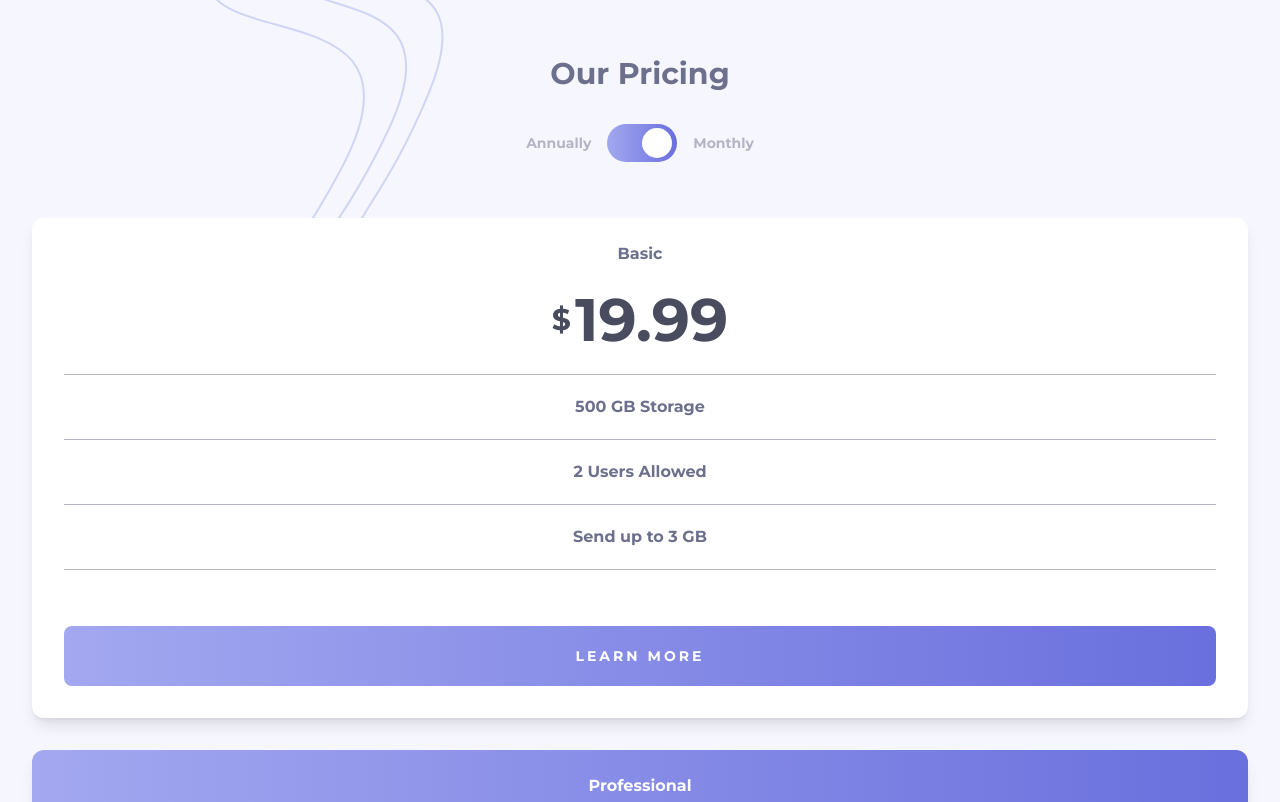
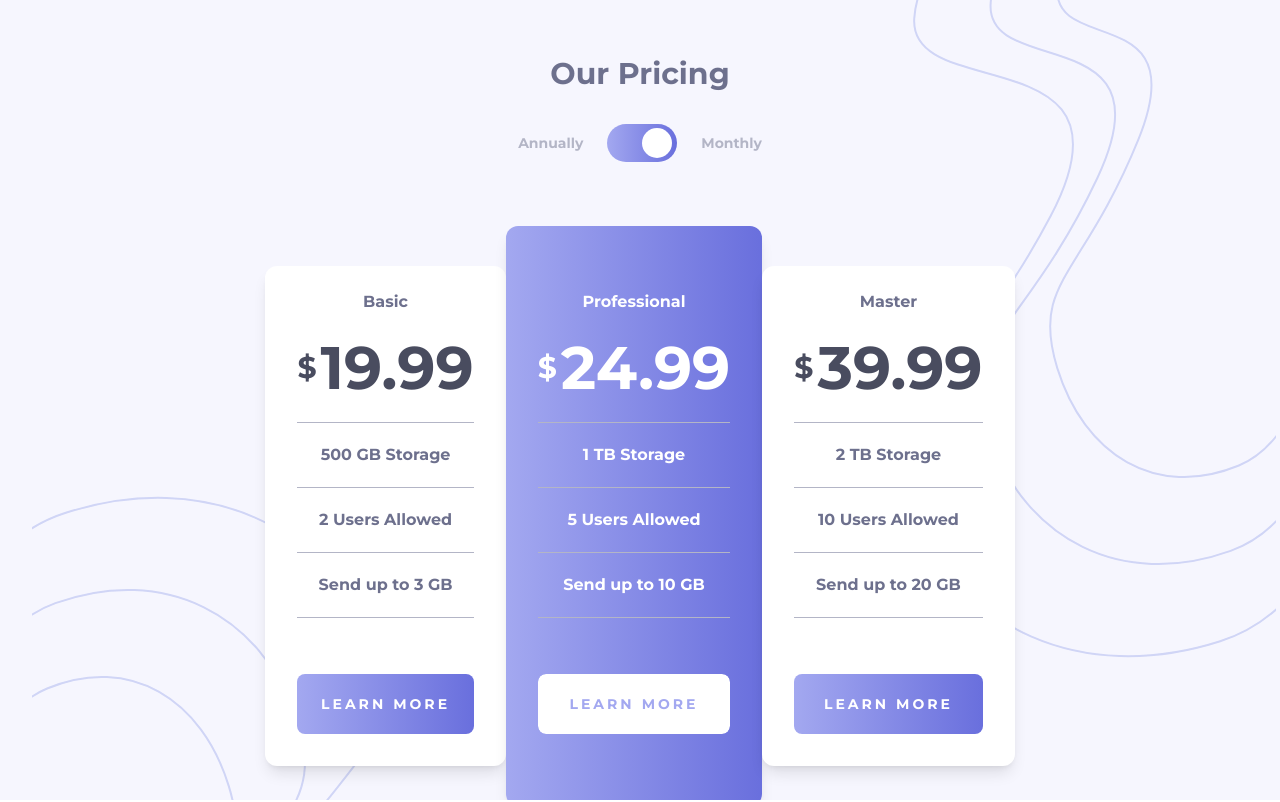
Before and after one commit to Dvin12/FrontEndMentorChallenges, a React (Vite) app: page / in a window 1280 px wide. Shown: the top 802 px of the page. Built offline with nearby package versions, Linux system fonts and the light colour scheme.

Commit message:
finished working on the desktop design, added some tweaks

```diff
--- a/src/components/Background.jsx
+++ b/src/components/Background.jsx
@@ -1,12 +1,16 @@
 export default function Background() {
   return (
-    <div className=" w-full flex ">
+    <div className="flex w-full ">
       <img
         src="../assets/images/bg-top.svg"
         alt=""
-        className="absolute -top-12 left-48"
+        className="absolute -top-12 left-48 xl:top-0 xl:left-auto xl:right-1"
       />
-      <img src="../assets/images/bg-bottom.svg" alt="" className="hidden" />
+      <img
+        src="../assets/images/bg-bottom.svg"
+        alt=""
+        className="hidden xl:absolute xl:block xl:bottom-0"
+      />
     </div>
   );
 }
--- a/src/components/Card.jsx
+++ b/src/components/Card.jsx
@@ -3,7 +3,7 @@ export default function Card({ type, price, storage, users, send }) {
     <article
       className={`${
         type === "Professional"
-          ? "bg-gradient-to-r from-gradient1 to-gradient2 text-[#fff]"
+          ? "bg-gradient-to-r from-gradient1 to-gradient2 text-[#fff] xl:h-[580px]"
           : "bg-[#fff] text-grayishBlue"
       } z-30 flex flex-col items-center justify-center px-8 gap-6  shadow-lg rounded-xl w-full`}
     >
@@ -16,14 +16,14 @@ export default function Card({ type, price, storage, users, send }) {
         <span className="text-3xl">$</span>
         <span className="text-6xl">{price}</span>
       </div>
-      <ul className="flex flex-col w-full items-center justify-center">
-        <li className="border-t  w-full text-center py-5 border-lGrayishBlue">
+      <ul className="flex flex-col items-center justify-center w-full">
+        <li className="w-full py-5 text-center border-t border-lGrayishBlue">
           {storage} Storage
         </li>
-        <li className=" w-full text-center border-t py-5 border-lGrayishBlue ">
+        <li className="w-full py-5 text-center border-t border-lGrayishBlue">
           {users} Users Allowed
         </li>
-        <li className="border-t w-full text-center border-b py-5 border-lGrayishBlue">
+        <li className="w-full py-5 text-center border-t border-b border-lGrayishBlue">
           Send up to {send} GB
         </li>
       </ul>
--- a/src/components/Cards.jsx
+++ b/src/components/Cards.jsx
@@ -2,7 +2,7 @@ import Card from "./Card";
 
 export default function Cards({ annually }) {
   return (
-    <section className="z-30 flex flex-col w-full items-center  justify-center gap-8">
+    <section className="z-30 flex flex-col items-center justify-center w-full gap-8 xl:flex-row xl:gap-0 xl:px-64 xl:justify-center xl:py-2">
       <Card
         type="Basic"
         price={annually ? "199.99" : "19.99"}
--- a/src/components/Header.jsx
+++ b/src/components/Header.jsx
@@ -1,18 +1,20 @@
 export default function Header({ handleClick, annually }) {
   return (
-    <header className="flex flex-col items-center z-30 my-14 gap-8">
-      <h1 className="text-center text-3xl text-grayishBlue ">Our Pricing</h1>
-      <section className="flex items-center justify-center gap-4 text-lGrayishBlue text-sm">
+    <header className="z-30 flex flex-col items-center gap-8 my-14">
+      <h1 className="text-3xl text-center text-grayishBlue ">Our Pricing</h1>
+      <section className="flex items-center justify-center gap-4 text-sm xl:gap-6 text-lGrayishBlue">
         <span>Annually</span>
         <button
-          className="relative flex items-center justify-center bg-gradient-to-r from-gradient1 to-gradient2 py-2 px-1 rounded-3xl w-[70px] h-[38px]"
+          className="relative flex items-center justify-center bg-gradient-to-r from-gradient1 to-gradient2 py-2 px-1 rounded-3xl w-[70px] h-[38px] overflow-hidden"
           onClick={handleClick}
         >
-          <div
-            className={`w-[30px] bg-[#fff] h-[30px] rounded-full absolute top-1 ${
-              annually ? " left-[5px]" : "left-[35px]"
-            } duration-200 `}
-          ></div>
+          <div className="absolute top-0 w-full h-full transition hover:bg-[hsl(240,60%,80%)]">
+            <div
+              className={`w-[30px] bg-[#fff] h-[30px] rounded-full absolute top-1 ${
+                annually ? " left-[5px]" : "left-[35px]"
+              } duration-200 `}
+            ></div>
+          </div>
         </button>
         <span>Monthly</span>
       </section>
--- a/src/components/Main.jsx
+++ b/src/components/Main.jsx
@@ -1,6 +1,6 @@
 export default function Main({ children }) {
   return (
-    <main className=" w-full  h-full bg-vLGrayishBlue font-Montserrat relative overflow-x-hidden  px-8 pb-12">
+    <main className="relative w-full h-full px-8 pb-12 overflow-x-hidden bg-vLGrayishBlue font-Montserrat xl:h-screen">
       {children}
     </main>
   );
```
